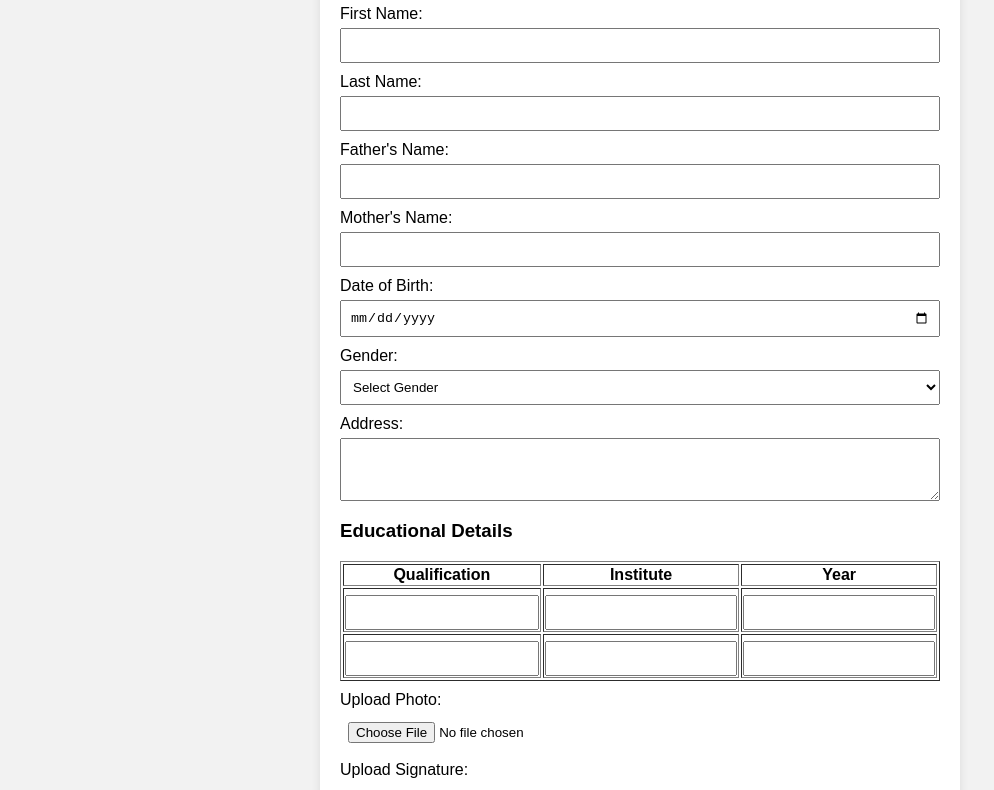
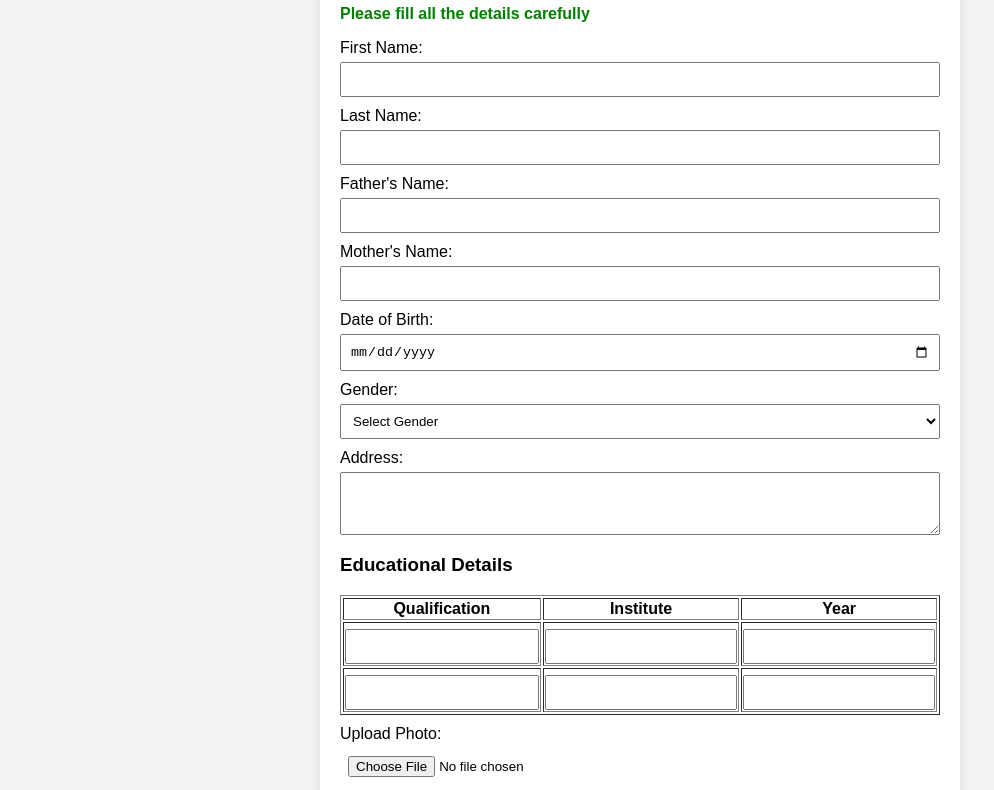
Before and after one commit to Jeyetri66/Exp-3, a plain HTML site: page index.html in a window 1280 px wide. Shown: the part 129-919 px from the top of the page, without its empty margins (0-994 px from the left). Drawn offline with Linux system fonts and the light colour scheme.

Commit message:
Update index.html

```diff
--- a/index.html
+++ b/index.html
@@ -9,6 +9,7 @@
 
   <form id="registrationForm" onsubmit="return validateForm()">
     <h2>Web Registration Form</h2>
+    <p style="color:green; font-weight:bold;">Please fill all the details carefully</p>
 
     <label>First Name:</label>
     <input type="text" name="firstName" required>
```
